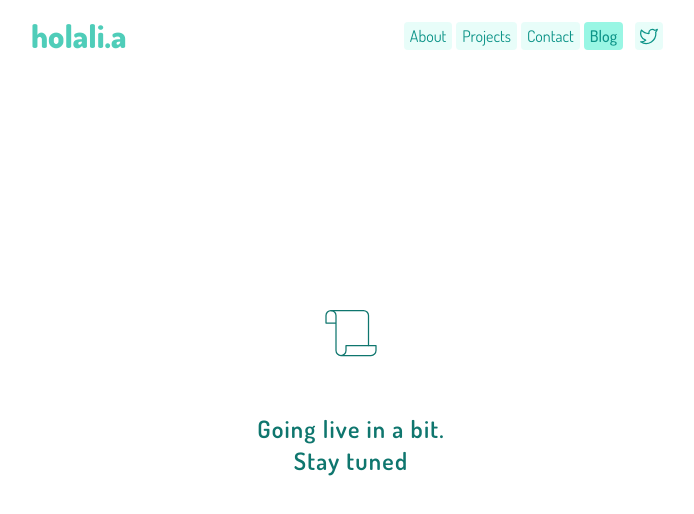
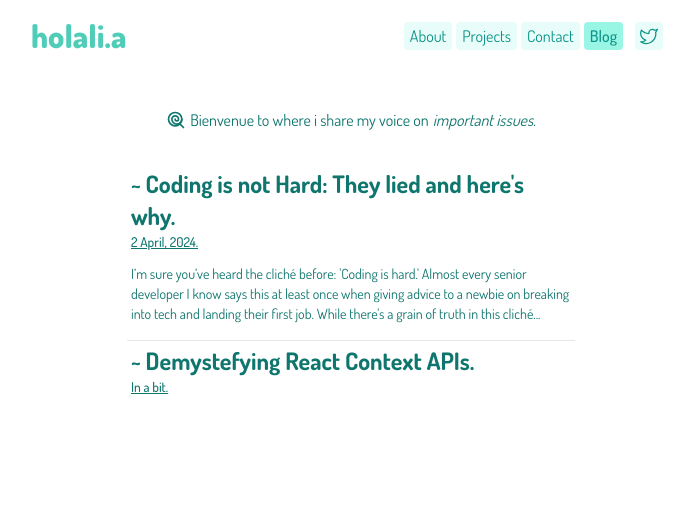
Before and after one commit to holaliamewu/portfolio-react, a React (Vite) app: page /blog in a window 1280 px wide. Shown: the top 514 px of the page, without its empty margins (289-983 px from the left). Built offline with nearby package versions, Linux system fonts and the light colour scheme; a web font is replaced by a local one.

Commit message:
feat: new changes

```diff
--- a/package.json
+++ b/package.json
@@ -10,6 +10,7 @@
     "preview": "vite preview"
   },
   "dependencies": {
+    "@giscus/react": "^3.0.0",
     "framer-motion": "^10.12.18",
     "lucide": "^0.294.0",
     "lucide-react": "^0.294.0",
--- a/src/pages/Blog.jsx
+++ b/src/pages/Blog.jsx
@@ -1,13 +1,21 @@
 import React from "react";
-import { Scroll } from "lucide-react";
+import { NavLink } from "react-router-dom";
+import { Lollipop, Scroll } from "lucide-react";
 
 export default function Blog() {
     return (
-        <div
-        className="flex flex-col items-center justify-center min-h-[80vh] ">
-            <span className=" mt-[20px] mb-[50px]">
-                <Scroll size={60} strokeWidth={0.5} />
-            </span>
-            <h1 className=" text-2xl tracking-wider font-semibold text-center ">Going live in a bit.<br/> Stay tuned</h1>
+        <div className="flex flex-col items-center mt-12 min-h-[80vh] ">
+          <h4 className="mb-8 flex items-center gap-1" ><Lollipop size={20} />Bienvenue to where i share my voice on <span className="italic" >important issues.</span></h4>
+          <span className="flex flex-col justify-between md:w-[70%] text-[15px] xs:w-[90%] border-b p-1 xs:mx-auto md:mx-0 " >
+          <NavLink to='/blog/coding-is-not-hard/' className="hover:underline text-2xl font-bold " > ~ Coding is not Hard: They lied and here's why.</NavLink>
+          <h6 className="font-[500] text-[13.5px] underline ">2 April, 2024.</h6>
+          <h4 className="text-sm my-3" > I’m sure you’ve heard the cliché before: 'Coding is hard.' Almost every senior developer
+          I know says this at least once when giving advice to a newbie on breaking into tech and
+          landing their first job. While there's a grain of truth in this cliché...</h4>
+      </span>
+      <span className="flex flex-col justify-between md:w-[70%] text-[15px] p-1 xs:w-[90%] xs:mx-auto md:mx-0 " >
+          <NavLink to='' className="font-[500] hover:underline text-2xl font-bold " > ~ Demystefying React Context APIs.</NavLink>
+          <h6 className="font-[500] text-[13.5px] underline ">In a bit.</h6>
+      </span>
         </div> )
 }
--- a/src/pages/BlogOne.jsx
+++ b/src/pages/BlogOne.jsx
@@ -6,8 +6,9 @@ export default function BlogOne() {
       <div className='' >
         <h1 className=" text-3xl font-bold mt-8 mb-1" >CODING IS NOT HARD – THEY LIED AND THIS IS WHY.</h1>
         <h4 className='flex items-center text-[14px] gap-1 mb-8' > <CalendarDays size={18} /> 1 April, 2024.</h4>
+          <h3 className='p-3 border rounded-lg font-[600] mt-4 mb-12' >TL;DR: A good foundation in Coding is real game-changer if you want to easy and fun. </h3>
         <p className='text-justify text-[18px]' >
-       "I’m sure you’ve heard the cliché before: 'Coding is hard.' Almost every senior developer
+        I’m sure you’ve heard the cliché before: 'Coding is hard.' Almost every senior developer
         I know says this at least once when giving advice to a newbie on breaking into tech and
         landing their first job. While there's a grain of truth in this cliché, I believe it's 95 percent false. </p>
 
@@ -50,8 +51,9 @@ export default function BlogOne() {
         <h1 className=' text-2xl font-bold mt-8 mb-2' >Last Gold</h1>
         Learning any new skill, like coding, may seem hard if the foundation isn't strong enough to accommodate advanced
         concepts that follow basic ones. If you're learning how to code—any language, framework, or any other skill outside
-       tech—take your time to grasp the basics well, and you'll find coding to be at least 'not hard,' even if it's not easy."
+        tech—take your time to grasp the basics well, and you'll find coding to be at least 'not hard,' even if it's not easy.
         </p>
+        <h3 className='p-3 border rounded-lg font-[600] mt-4 mb-12' >TL;DR: A good foundation in Coding is real game-changer if you want to easy and fun. </h3>
               </div>
     )
 }
--- a/src/pages/Home.jsx
+++ b/src/pages/Home.jsx
@@ -23,8 +23,8 @@ export default function Home() {
             className='font-[700] mt-[50px] xs:w-[100%] mx-auto md:text-[22px] xs:text-[19px] py-2 text-cente md:text-left'
             >Writings</h4>
             <span className="flex justify-between md:w-[70%] text-[15px] xs:w-[90%] border-b p-1 xs:mx-auto md:mx-0 " >
-                <NavLink to='' className="font-[500] hover:underline " > ~ Coding is not Hard: They lied and here's why.</NavLink>
-                <h6 className="font-[500] text-[13.5px] underline ">1 April, 2024.</h6>
+                <NavLink to='/blog/coding-is-not-hard/' className="font-[500] hover:underline " > ~ Coding is not Hard: They lied and here's why.</NavLink>
+                <h6 className="font-[500] text-[13.5px] underline ">2 April, 2024.</h6>
             </span>
             <span className="flex justify-between md:w-[70%] text-[15px] p-1 xs:w-[90%] xs:mx-auto md:mx-0 " >
                 <NavLink to='' className="font-[500] hover:underline " > ~ Demystefying React Context APIs.</NavLink>
```
Also changed, not shown: 1 other file (tests, documents, lock files or other folders). Lines whose indentation alone changed are shown as unchanged.
